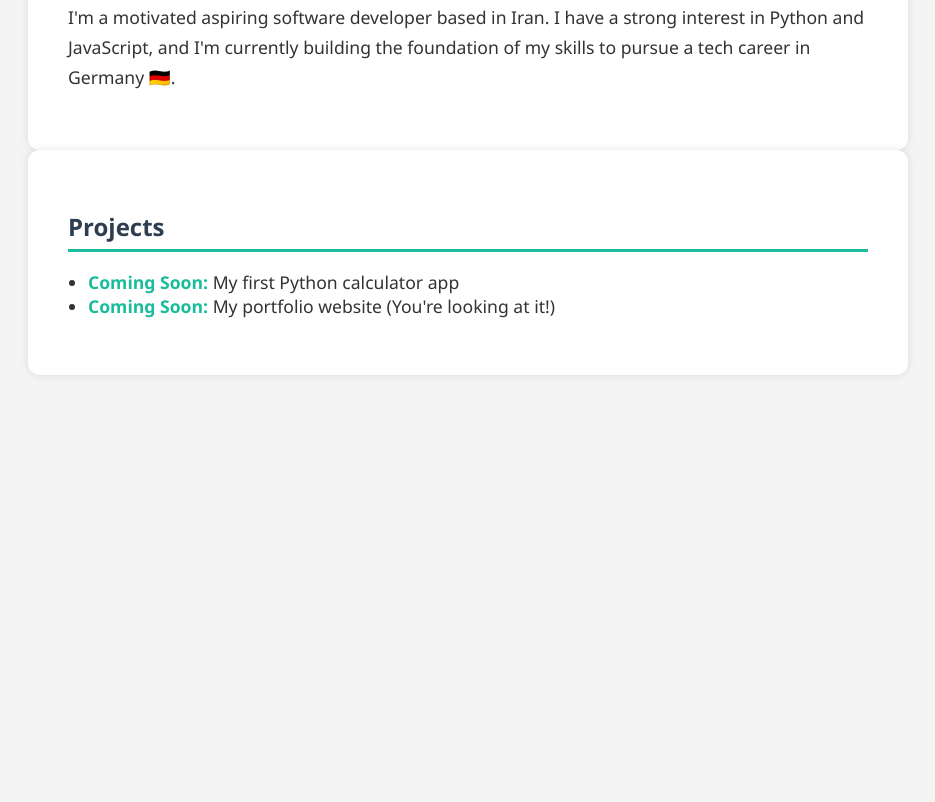
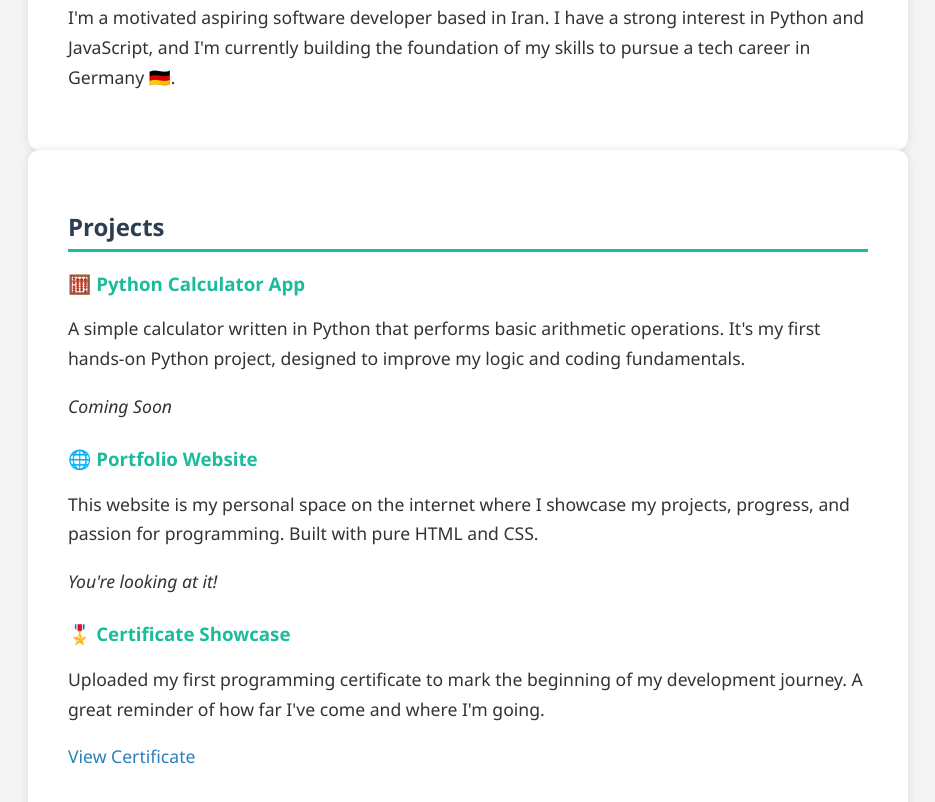
Before and after one commit to ahmadreza-alinasab/ahmadreza-alinasab.github.io, a plain HTML site: page index.html in a window 1280 px wide. Shown: the part 1029-1831 px from the top of the page, without its empty margins (172-1107 px from the left). Before the commit the page ends 1444 px from the top, so only its background shows below. Drawn offline with Linux system fonts and the light colour scheme.

Commit message:
Initial commit with index.html
Initial upload of the main HTML file for the personal portfolio website, showcasing profile, goals, and future projects.

```diff
--- a/index.html
+++ b/index.html
@@ -68,6 +68,9 @@
     ul li strong {
       color: #1abc9c;
     }
+    a {
+      text-decoration: none;
+    }
   </style>
 </head>
 <body>
@@ -103,10 +106,24 @@
 
   <section id="projects" class="container">
     <h2>Projects</h2>
-    <ul>
-      <li><strong>Coming Soon:</strong> My first Python calculator app</li>
-      <li><strong>Coming Soon:</strong> My portfolio website (You're looking at it!)</li>
-    </ul>
+
+    <div style="margin-bottom: 24px;">
+      <h3 style="color: #1abc9c;">🧮 Python Calculator App</h3>
+      <p>A simple calculator written in Python that performs basic arithmetic operations. It's my first hands-on Python project, designed to improve my logic and coding fundamentals.</p>
+      <p><em>Coming Soon</em></p>
+    </div>
+
+    <div style="margin-bottom: 24px;">
+      <h3 style="color: #1abc9c;">🌐 Portfolio Website</h3>
+      <p>This website is my personal space on the internet where I showcase my projects, progress, and passion for programming. Built with pure HTML and CSS.</p>
+      <p><em>You're looking at it!</em></p>
+    </div>
+
+    <div>
+      <h3 style="color: #1abc9c;">🎖️ Certificate Showcase</h3>
+      <p>Uploaded my first programming certificate to mark the beginning of my development journey. A great reminder of how far I've come and where I'm going.</p>
+      <p><a href="IMG_20250721_072012.jpg" target="_blank" style="color:#2980b9;">View Certificate</a></p>
+    </div>
   </section>
 </body>
 </html>
```
